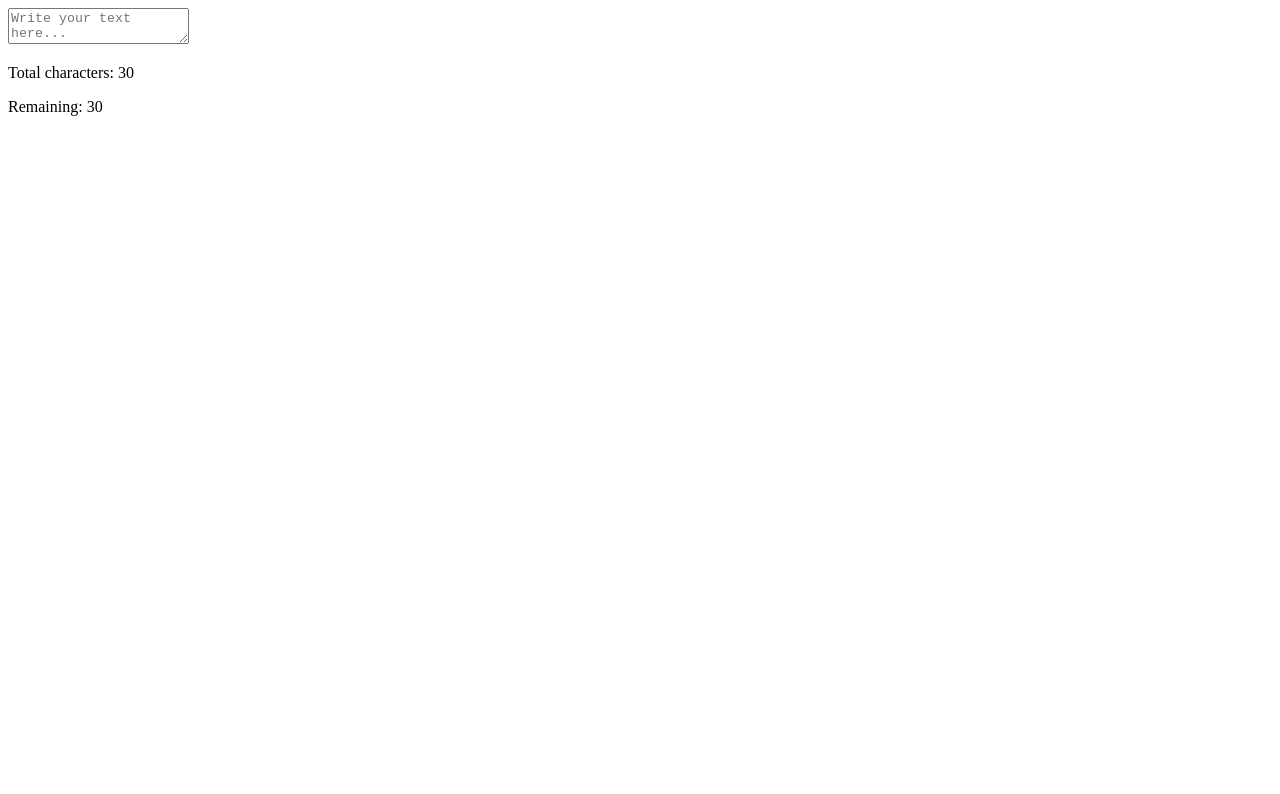
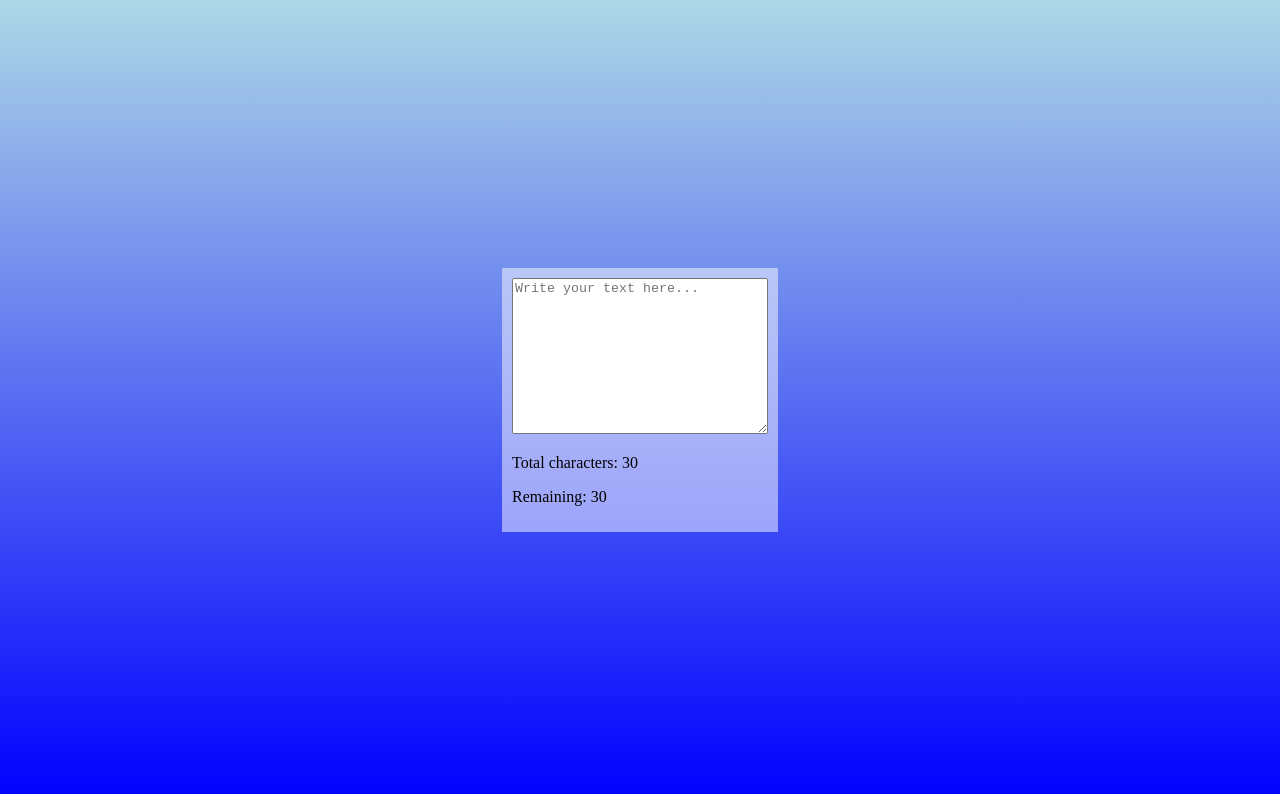
Before and after one commit to Fransi-Kurti/Real-Time-Character-Counter, a plain HTML site: page index.html in a window 1280 px wide. Drawn offline with Linux system fonts and the light colour scheme.

Commit message:
real time character counter update(added some css)

```diff
--- a/index.html
+++ b/index.html
@@ -4,11 +4,12 @@
     <meta charset="UTF-8">
     <meta http-equiv="X-UA-Compatible" content="IE=edge">
     <meta name="viewport" content="width=device-width, initial-scale=1.0">
+    <link rel="stylesheet" href="style.css">
     <title>Real Time Character Counter</title>
 </head>
 <body>
     <div class="main-container">
-        <textarea id="textarea" class="textarea" placeholder="Write your text here..." maxlength="60"></textarea>
+        <textarea id="text-area" class="text-area" placeholder="Write your text here..." maxlength="60"></textarea>
         <div class="counterContainer">
             <p>Total characters: <span class="total-characters" id="total-characters">30</span></p>
             <p>Remaining: <span class="remaining-characters" id="remaining-characters">30</span></p>
--- /dev/null
+++ b/style.css
@@ -0,0 +1,20 @@
+body{
+    margin: 0;
+    padding: 0;
+    display: flex;
+    justify-content: center;
+    height: 100vh;
+    align-items: center;
+    background: linear-gradient(to top, blue, lightblue);
+}
+
+.main-container{
+    background: rgba(255,255,255,.5);
+    padding: 10px;
+}
+
+
+.text-area{
+    width: 250px;
+    height: 150px;
+}
```
